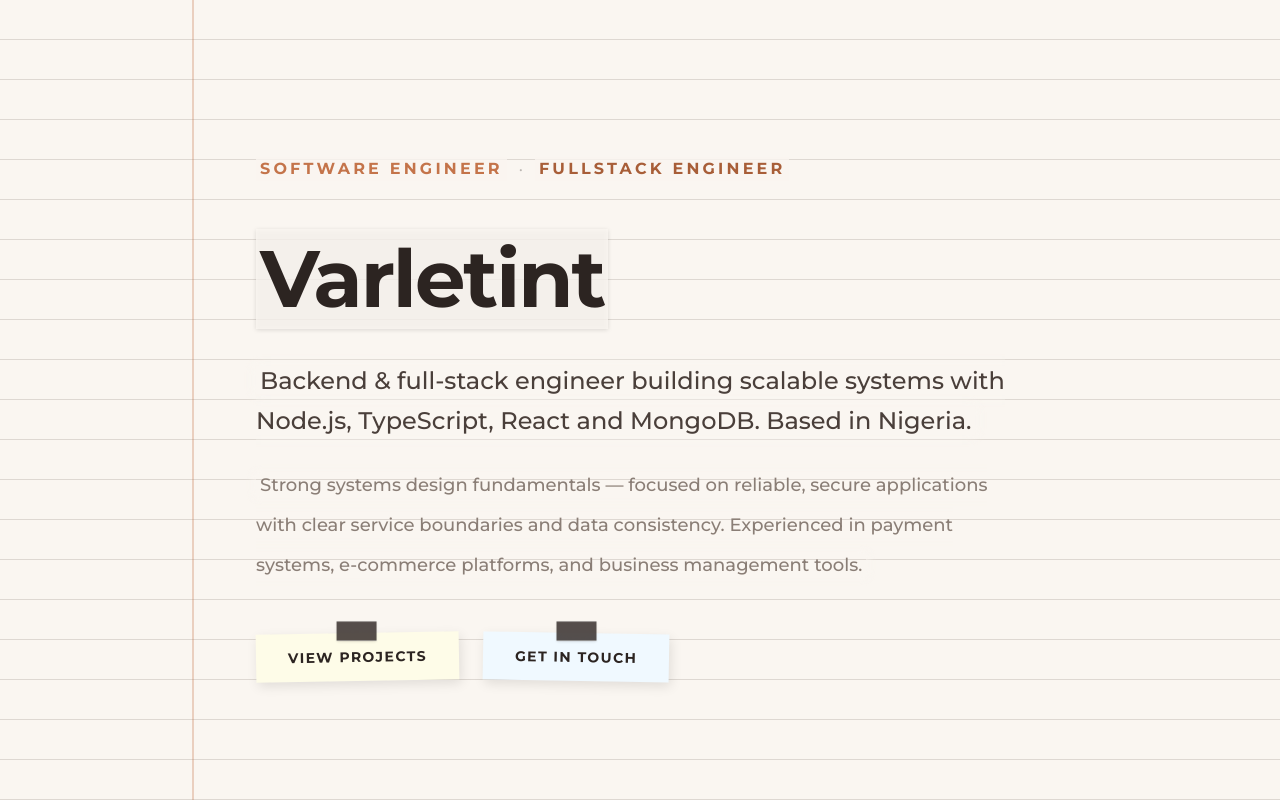
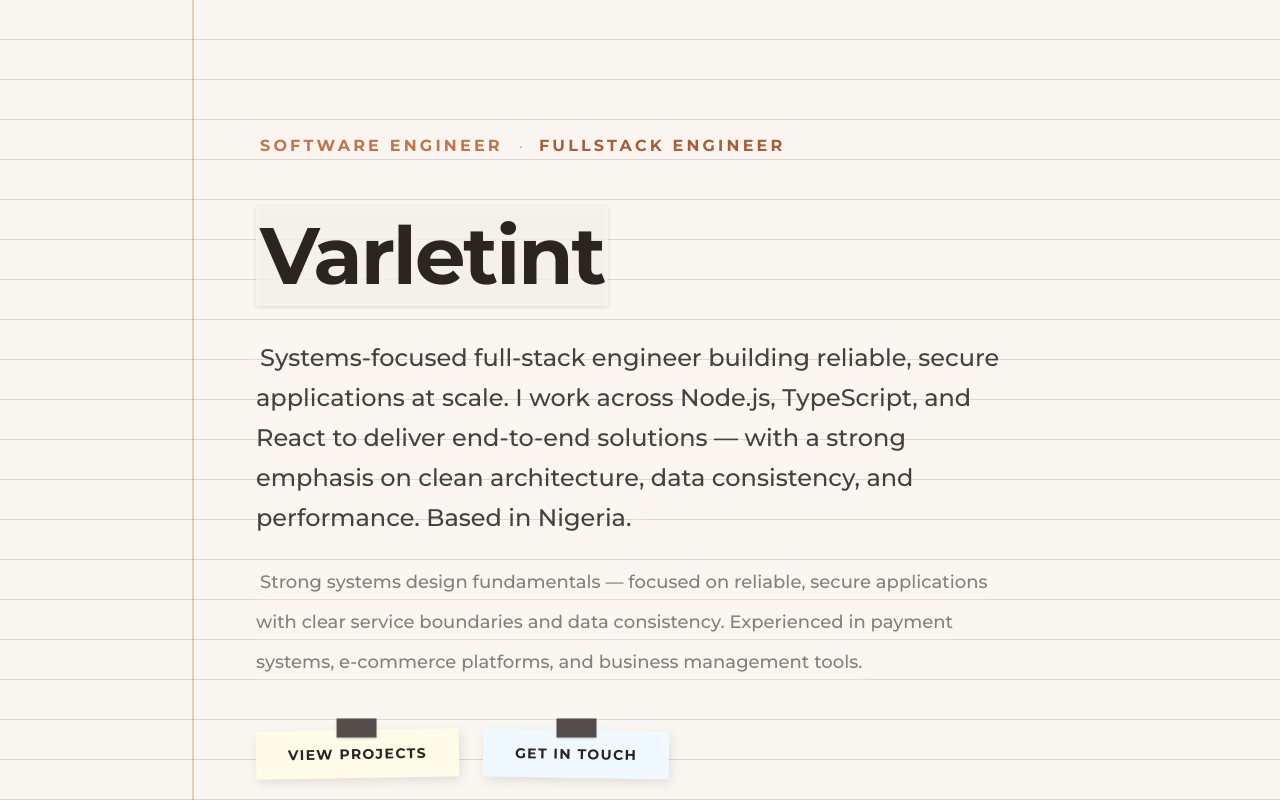
Before and after one commit to varletint/portfolio-3, a React (Vite) app: page / in a window 1280 px wide. Shown: the top 800 px of the page. Built offline with nearby package versions, Linux system fonts and the light colour scheme.

Commit message:
refactor: enhance hero tagline with senior-level systems-focused messaging

```diff
--- a/src/components/Hero.tsx
+++ b/src/components/Hero.tsx
@@ -21,8 +21,10 @@
         <div className='w-full'></div>
         <div className='text-xl md:text-2xl text-espresso-light leading-[40px] max-w-3xl mb-6 font-medium'>
           <p className='inline shadow-[0_0_10px_2px_rgba(250,246,241,0.8)] px-1'>
-            Backend & full-stack engineer building scalable systems with
-            Node.js, TypeScript, React and MongoDB. Based in Nigeria.
+            Systems-focused full-stack engineer building reliable, secure
+            applications at scale. I work across Node.js, TypeScript, and React
+            to deliver end-to-end solutions — with a strong emphasis on clean
+            architecture, data consistency, and performance. Based in Nigeria.
           </p>
         </div>
         <div className='text-base md:text-lg text-muted leading-[40px] max-w-3xl mb-12 font-medium'>
```
